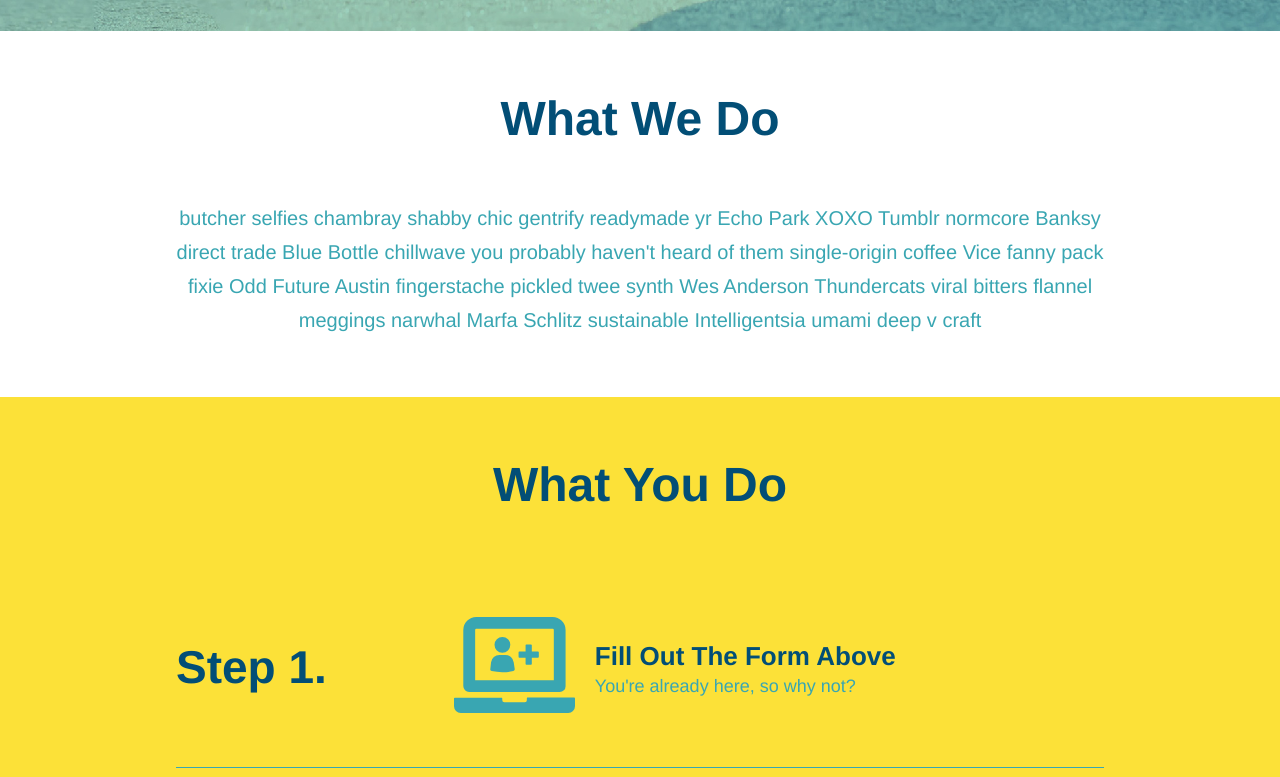
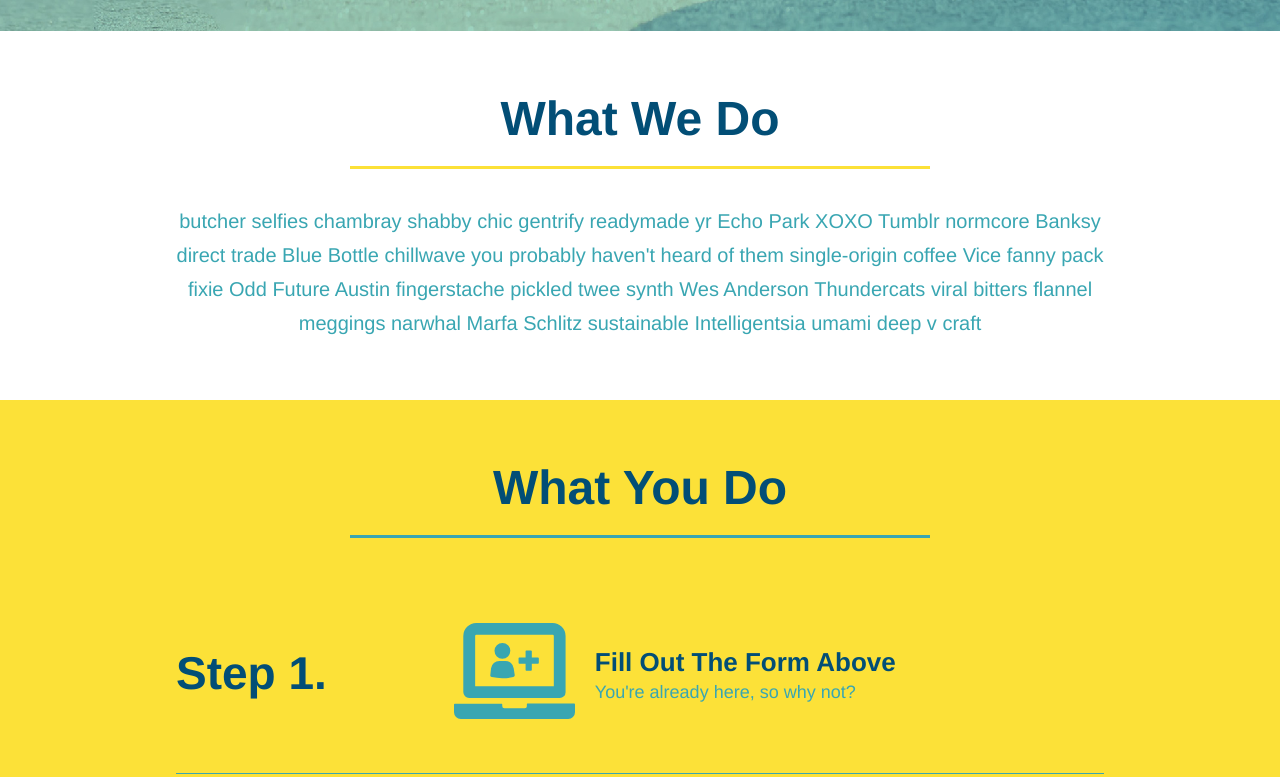
Before and after one commit to bpangman/run-buddy, a plain HTML site: page index.html in a window 1280 px wide. Shown: the part 942-1719 px from the top of the page. Drawn offline with Linux system fonts and the light colour scheme.

Commit message:
fixed section title

```diff
--- a/assets/css/style.css
+++ b/assets/css/style.css
@@ -165,7 +165,7 @@ section {
 .section-title {
     font-size: 48px;
     color: #024e76;
-    margin-bottom: 35px;
+    border-bottom: 3px solid;
     padding-bottom: 20px;
     text-align: center;
     margin: 0 auto 35px auto;
```
